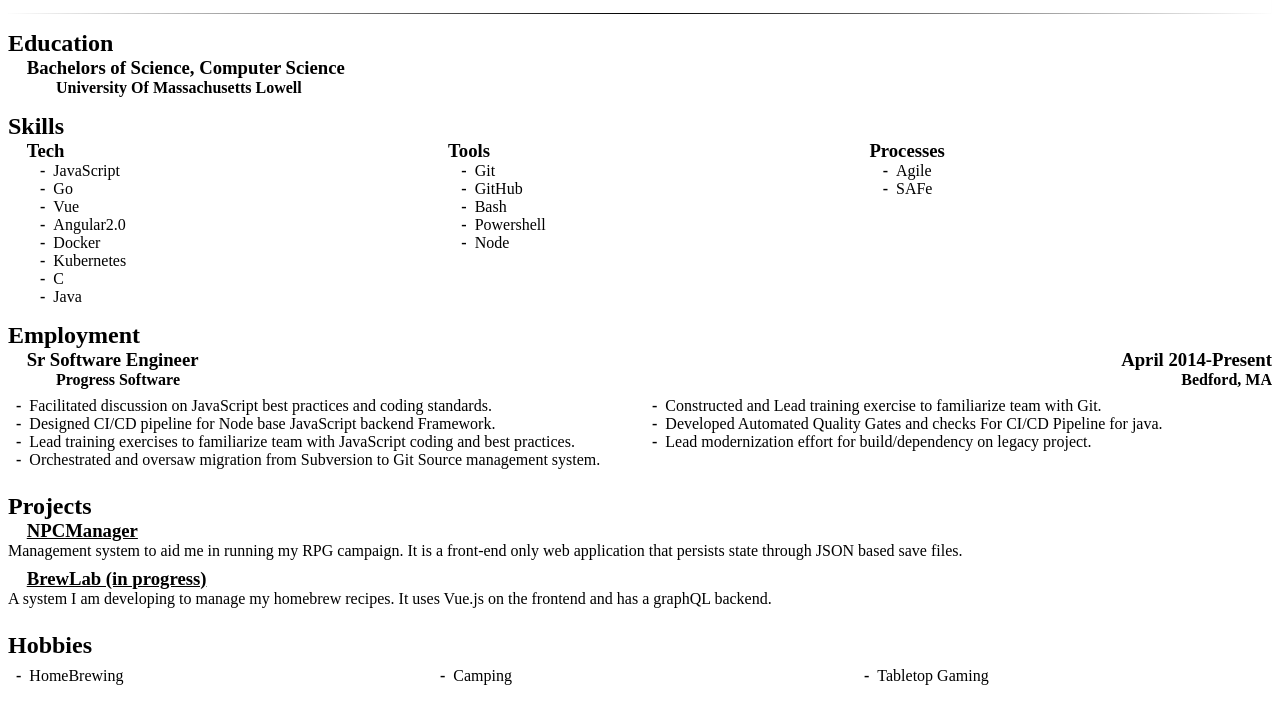
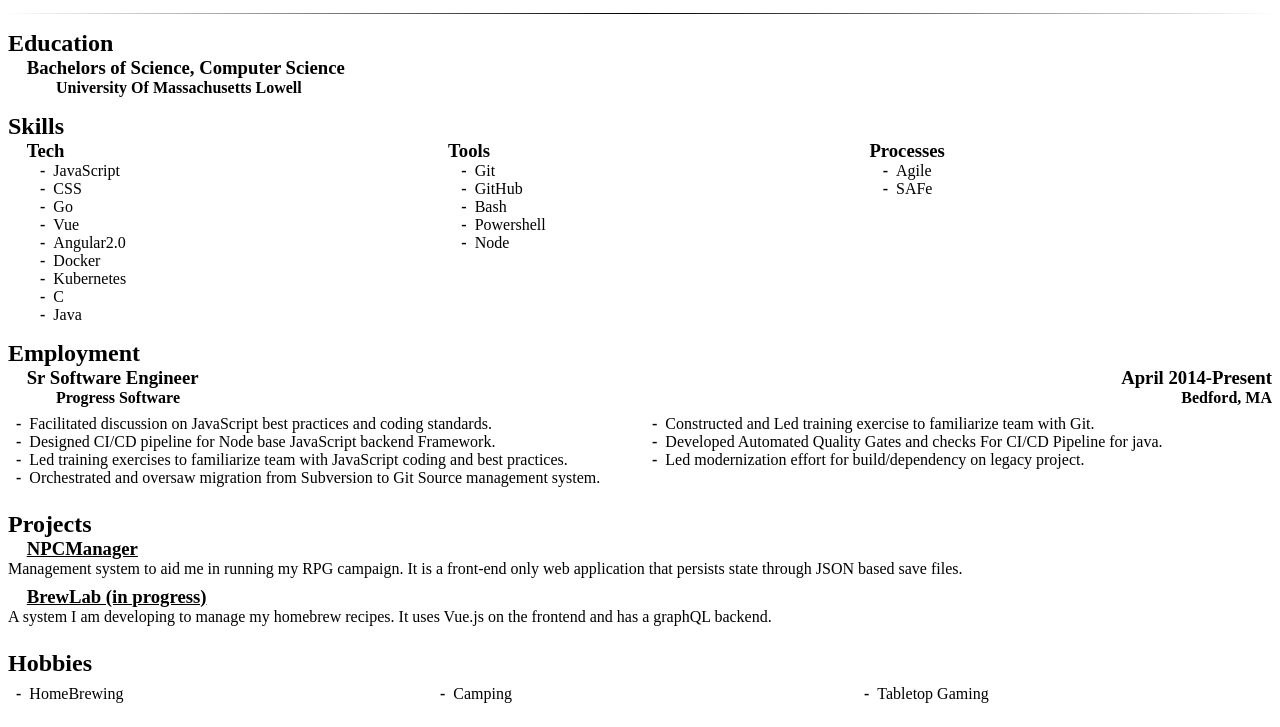
Before and after one commit to bblais23/resume, a website: page index.html in a window 1280 px wide. Shown: the part 101-828 px from the top of the page. Drawn offline with Linux system fonts and the light colour scheme; a web font is replaced by a local one.

Commit message:
Fix spelling errors.

```diff
--- a/index.html
+++ b/index.html
@@ -40,6 +40,7 @@
             <h3>Tech</h3>
             <ul>
                 <li>JavaScript</li>
+                <li>CSS</li>
                 <li>Go</li>
                 <li>Vue</li>
                 <li>Angular2.0</li>
@@ -75,11 +76,11 @@
                 <ul class="lists">
                     <li>Facilitated discussion on JavaScript best practices and coding standards.</li>
                     <li>Designed CI/CD pipeline for Node base JavaScript backend Framework.</li>
-                    <li>Lead training exercises to familiarize team with JavaScript coding and best practices.</li>
+                    <li>Led training exercises to familiarize team with JavaScript coding and best practices.</li>
                     <li>Orchestrated and oversaw migration from Subversion to Git Source management system.</li>
-                    <li>Constructed and Lead training exercise to familiarize team with Git.</li>
+                    <li>Constructed and Led training exercise to familiarize team with Git.</li>
                     <li>Developed Automated Quality Gates and checks For CI/CD Pipeline for java.</li>
-                    <li>Lead modernization effort for build/dependency on legacy project.</li>
+                    <li>Led modernization effort for build/dependency on legacy project.</li>
                 </ul>
             </article>
         </section>
```
